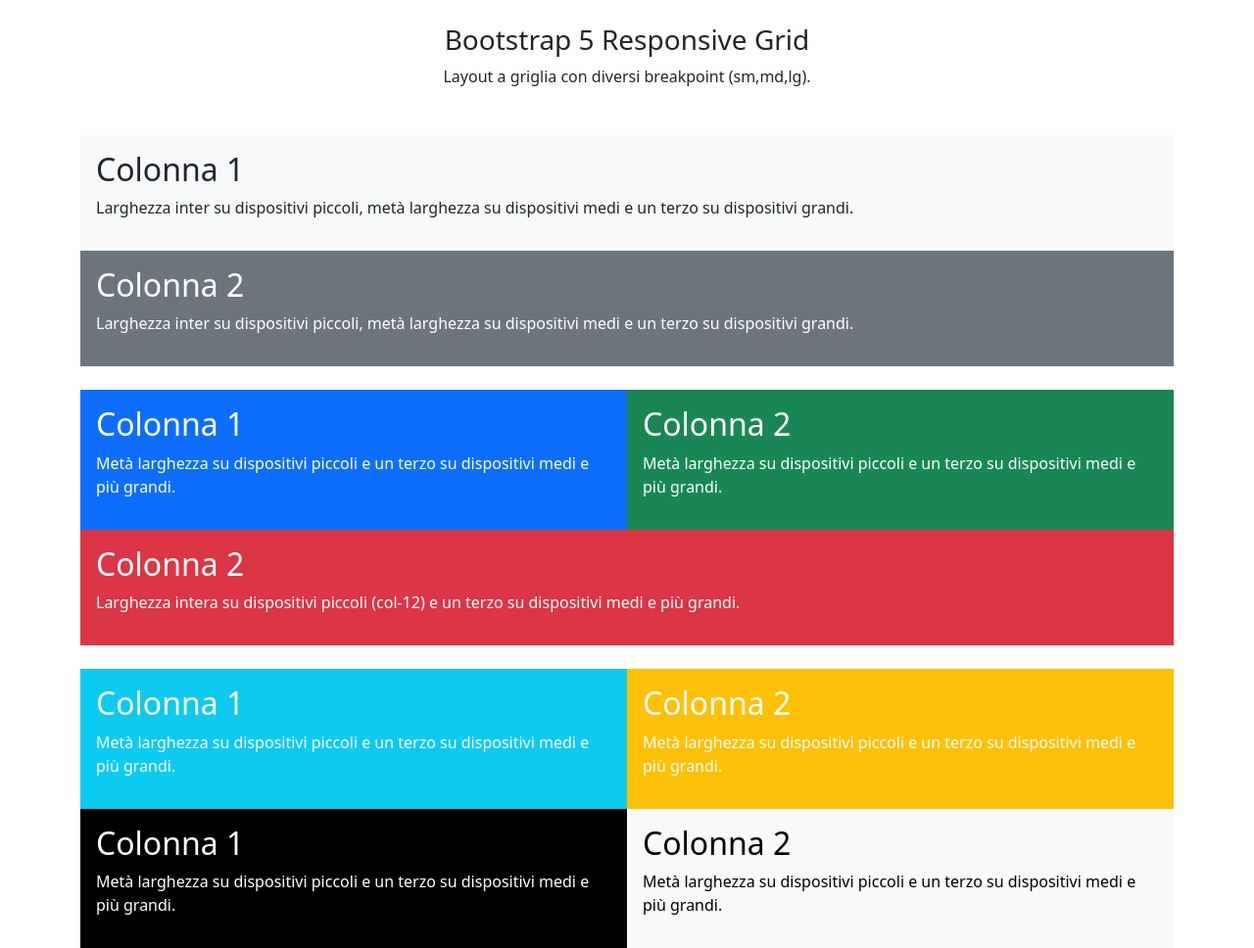
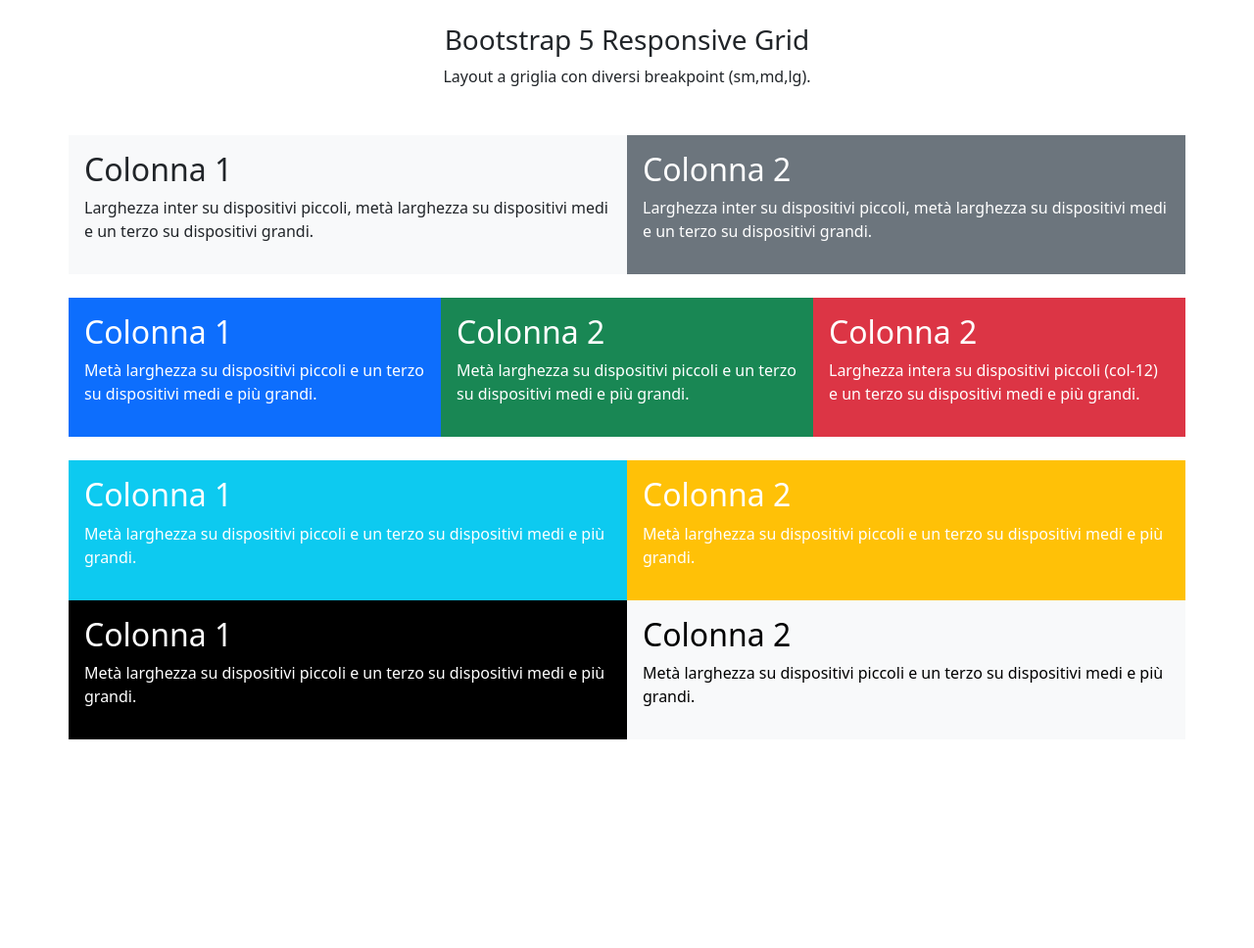
Before and after one commit to GianniVita/htmlcss-bootstrap-layout, a plain HTML site: page index.html in a window 1280 px wide. Shown: the whole page at 98% size. After the commit the page ends 800 px from the top, so only its background shows below. Drawn offline with nearby package versions, Linux system fonts and the light colour scheme.

Commit message:
Fix column and rows html and classes

```diff
--- a/index.html
+++ b/index.html
@@ -21,32 +21,43 @@
     </header>
 
     <main class="container">
-        <div class="col bg-light p-3 mt-5">
+        <div class="mt-5 mb-4">
+            <div class="row">
+                <div class="col-sm-12 col-md-6 bg-light p-3">
                     <h2>Colonna 1</h2>
-            <p>Larghezza inter su dispositivi piccoli, metà larghezza su dispositivi medi e un terzo su dispositivi
+                    <p>Larghezza inter su dispositivi piccoli, metà larghezza su dispositivi medi e un terzo su
+                        dispositivi
                         grandi.</p>
                 </div>
-        <div class="col bg-secondary p-3 text-white">
+                <div class="col-sm-12 col-md-6 bg-secondary p-3 text-white">
                     <h2>Colonna 2</h2>
-            <p>Larghezza inter su dispositivi piccoli, metà larghezza su dispositivi medi e un terzo su dispositivi
+                    <p>Larghezza inter su dispositivi piccoli, metà larghezza su dispositivi medi e un terzo su
+                        dispositivi
                         grandi.</p>
                 </div>
-        <div class="d-flex flex-nowrap mt-4">
-            <div class="col-6 bg-primary p-3 text-white">
+            </div>
+        </div>
+        <div class="d-flex flex-nowrap mt-4 mb-4">
+            <div class="row">
+                <div class="col-md-4 bg-primary p-3 text-white">
                     <h2>Colonna 1</h2>
                     <p>Metà larghezza su dispositivi piccoli e un terzo su dispositivi medi e più grandi.</p>
                 </div>
-         <div class="col-6 bg-success p-3 text-white">
+                <div class="col-md-4 bg-success p-3 text-white">
                     <h2>Colonna 2</h2>
                     <p>Metà larghezza su dispositivi piccoli e un terzo su dispositivi medi e più grandi.</p>
                 </div>
-        </div>
-        <div class="col-12 bg-danger p-3 text-white">
+                <div class="col-md-4 bg-danger p-3 text-white">
                     <h2>Colonna 2</h2>
                     <p>Larghezza intera su dispositivi piccoli (col-12) e un terzo su dispositivi medi e più grandi.</p>
                 </div>
+            </div>
+        </div>
 
-        <div class="d-flex flex-nowrap mt-4">
+
+
+        <div class="d-flex flex-nowrap">
+            <div class="row">
                 <div class="col-6 bg-info p-3 text-white">
                     <h2>Colonna 1</h2>
                     <p>Metà larghezza su dispositivi piccoli e un terzo su dispositivi medi e più grandi.</p>
@@ -55,8 +66,7 @@
                     <h2>Colonna 2</h2>
                     <p>Metà larghezza su dispositivi piccoli e un terzo su dispositivi medi e più grandi.</p>
                 </div>
-        </div>
-        <div class="d-flex flex-nowrap">
+
                 <div class="col-6 bg-black p-3 text-white">
                     <h2>Colonna 1</h2>
                     <p>Metà larghezza su dispositivi piccoli e un terzo su dispositivi medi e più grandi.</p>
@@ -65,6 +75,8 @@
                     <h2>Colonna 2</h2>
                     <p>Metà larghezza su dispositivi piccoli e un terzo su dispositivi medi e più grandi.</p>
                 </div>
+            </div>
+
         </div>
 
 
```
Lines whose indentation alone changed are shown as unchanged.
